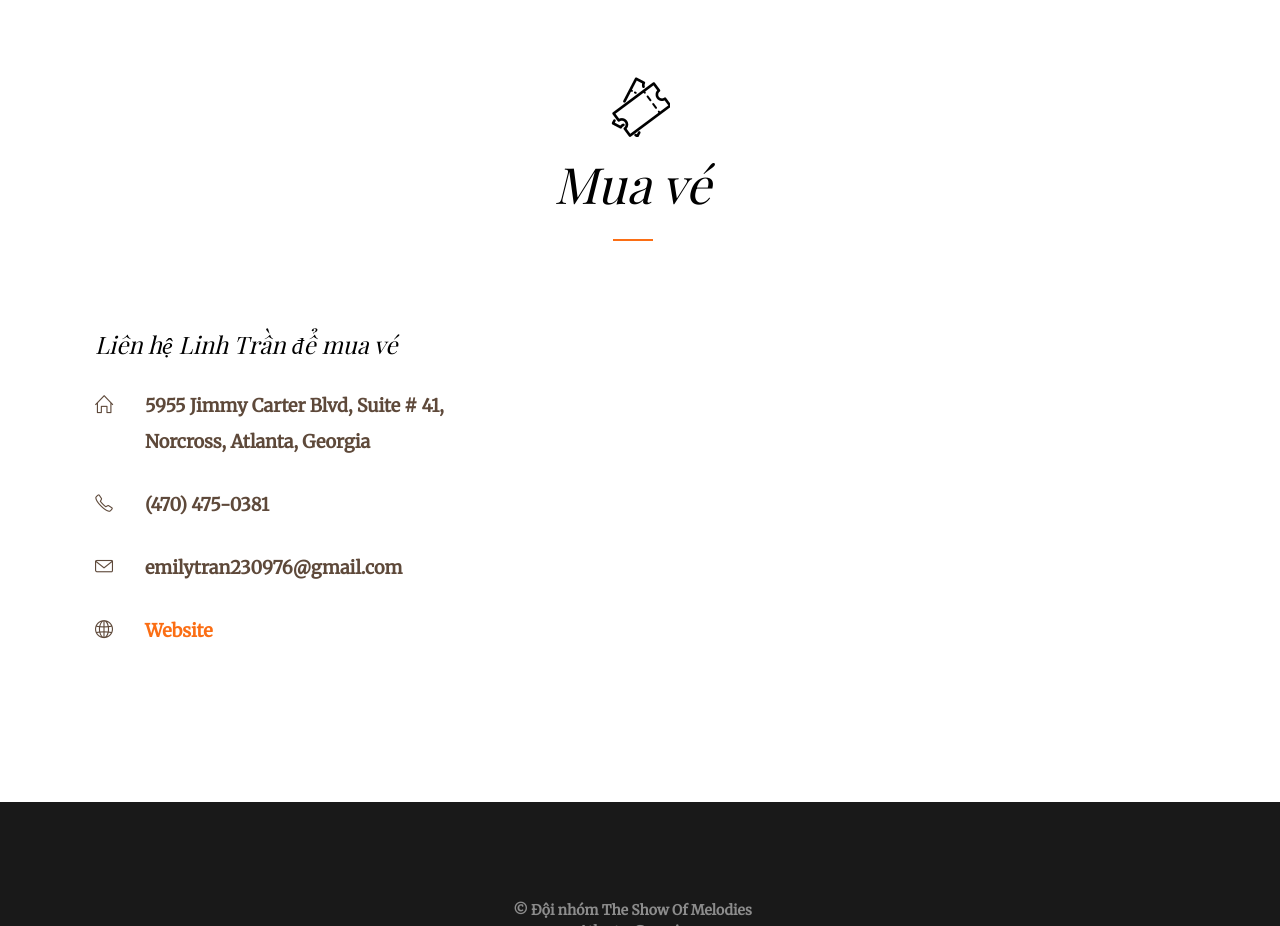
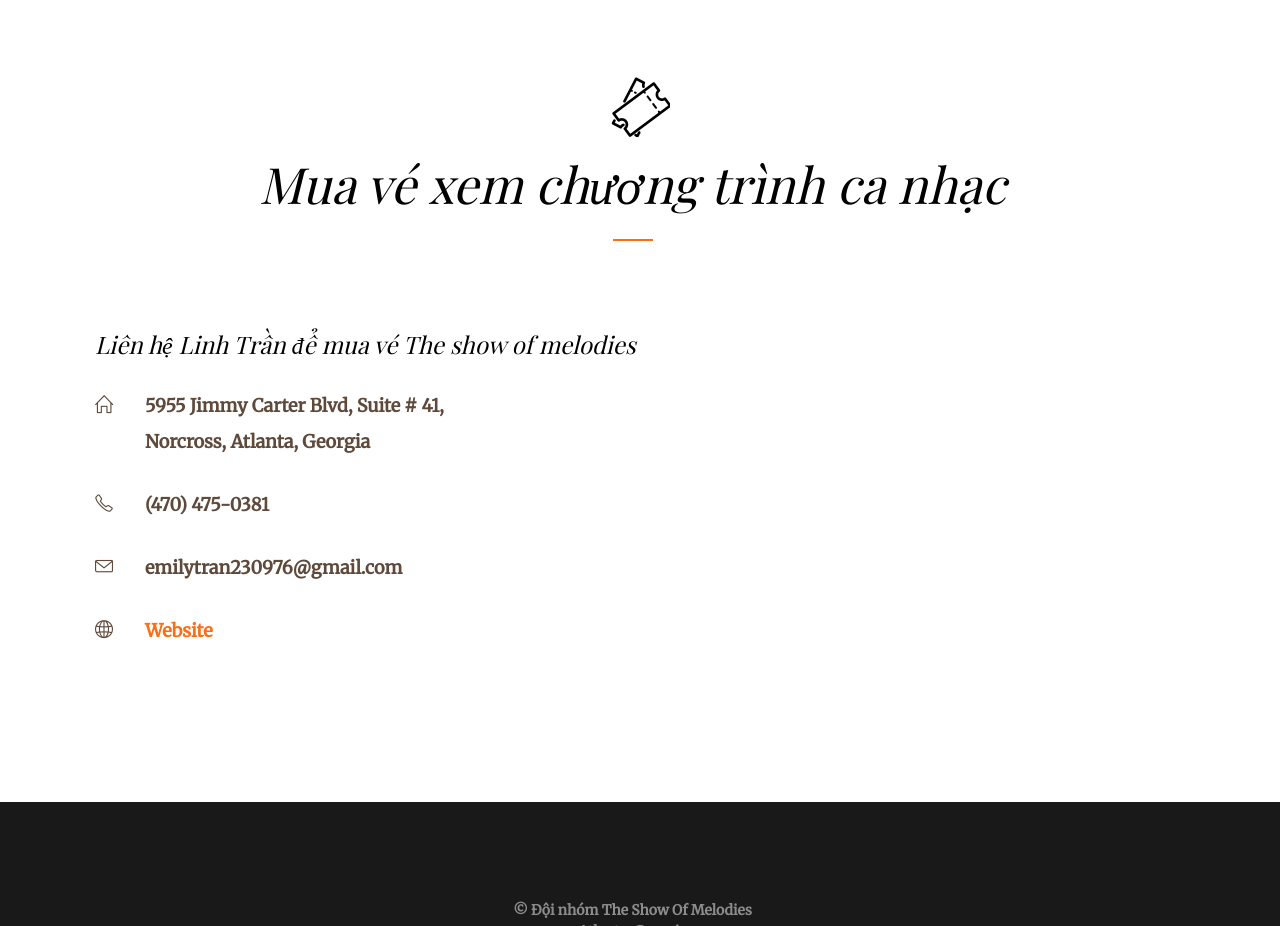
Before and after one commit to theshowofmelodies/theshowofmelodies.github.io, a plain HTML site: page index.html in a window 1280 px wide. Shown: the part 4640-5566 px from the top of the page. Drawn offline with nearby package versions, Linux system fonts and the light colour scheme; files whose address does not match are found by name; a web font is replaced by a local one.

Commit message:
update keywords

```diff
--- a/index.html
+++ b/index.html
@@ -582,7 +582,7 @@
 			<div class="container">
 				<div class="row text-center fh5co-heading row-padded">
 					<div class="col-md-8 col-md-offset-2">
-						<h2 class="heading to-animate">Mua vé</h2>
+						<h2 class="heading to-animate">Mua vé xem chương trình ca nhạc</h2>
 						<!--
 						<p class="sub-heading to-animate">Far far away, behind the word mountains, far from the countries Vokalia and Consonantia, there live the blind texts.</p>
 					-->
@@ -590,7 +590,7 @@
 				</div>
 				<div class="row">
 					<div class="col-md-6 to-animate-2">
-						<h3 class='contact-header'>Liên hệ Linh Trần để mua vé</h3>
+						<h3 class='contact-header'>Liên hệ Linh Trần để mua vé The show of melodies</h3>
 						<ul class="fh5co-contact-info">
 							<li class="fh5co-contact-address ">
 								<i class="icon-home"></i>
```
